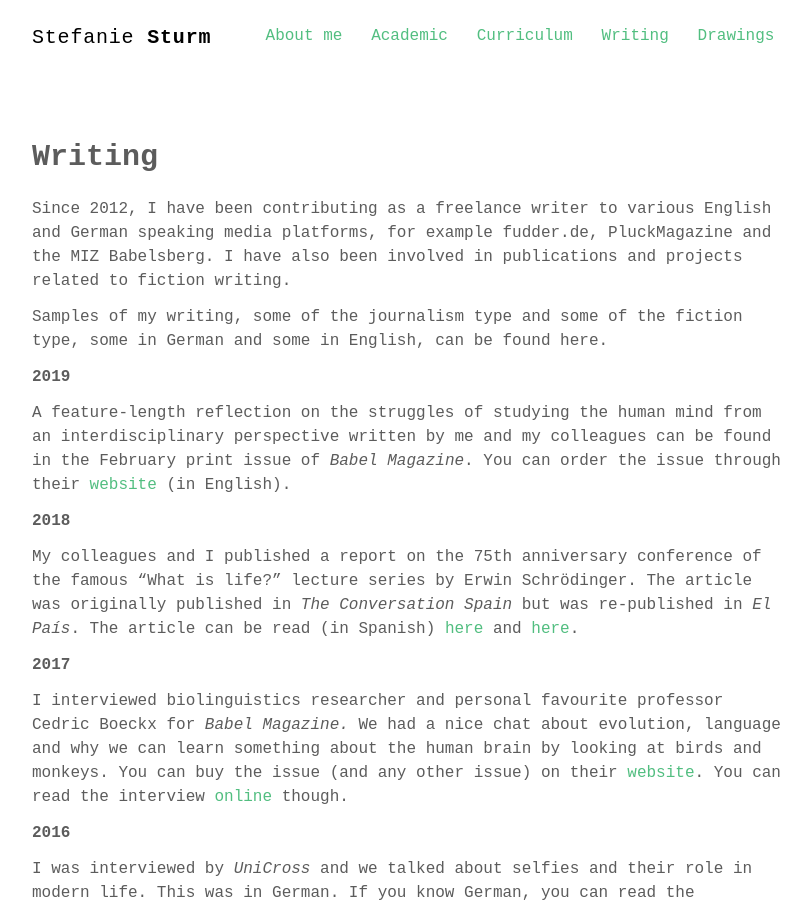
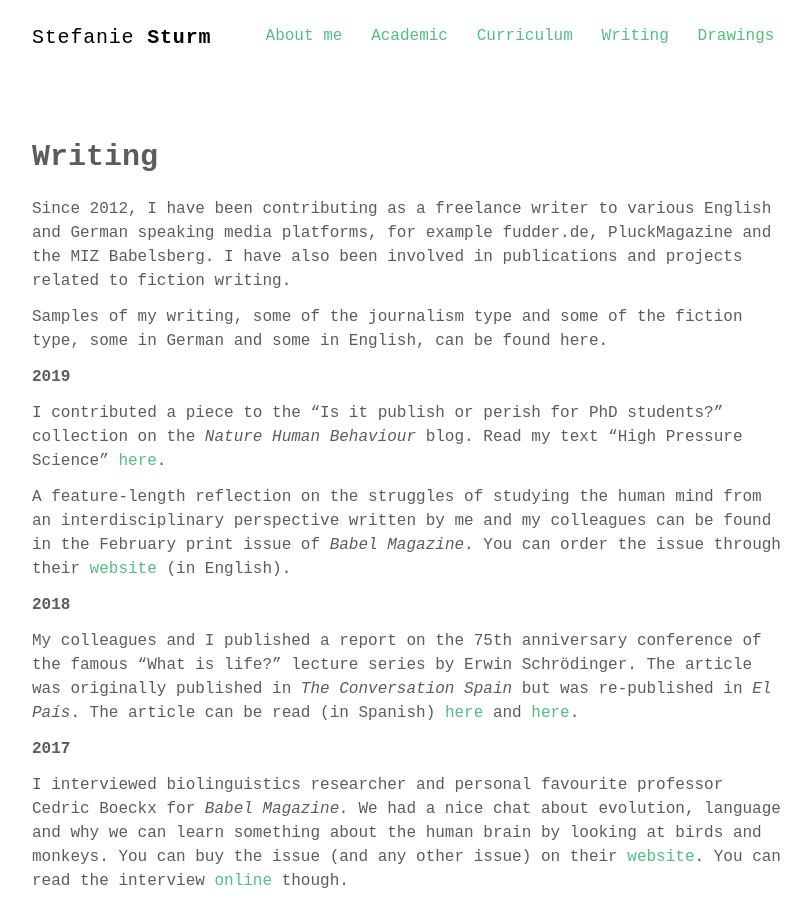
Before and after one commit to stefaniesturm/stefaniesturm.github.io, a Jekyll site: the page built from writing.md, in a window 1280 px wide and 900 px high. Shown: the whole window, without its empty margins (232-1043 px from the left). Built offline with Jekyll 4.4.1, drawn with Linux system fonts in a browser that asks for light colours; some web fonts are replaced.

Commit message:
blog post

```diff
--- a/writing.md
+++ b/writing.md
@@ -9,6 +9,8 @@ Since 2012, I have been contributing as a freelance writer to various English an
 Samples of my writing, some of the journalism type and some of the fiction type, some in German and some in English, can be found here.
 
 <strong>2019</strong>
+
+I contributed a piece to the "Is it publish or perish for PhD students?" collection on the <em>Nature Human Behaviour</em> blog. Read my text "High Pressure Science" <a href="https://socialsciences.nature.com/channels/2140-is-it-publish-or-perish/posts/53696-test" target="_blank" rel="noopener">here</a>.
 
 A feature-length reflection on the struggles of studying the human mind from an interdisciplinary perspective written by me and my colleagues can be found in the February print issue of <em>Babel Magazine</em>. You can order the issue through their <a href="https://babelzine.co.uk" target="_blank" rel="noopener">website</a> (in English).
 
```
